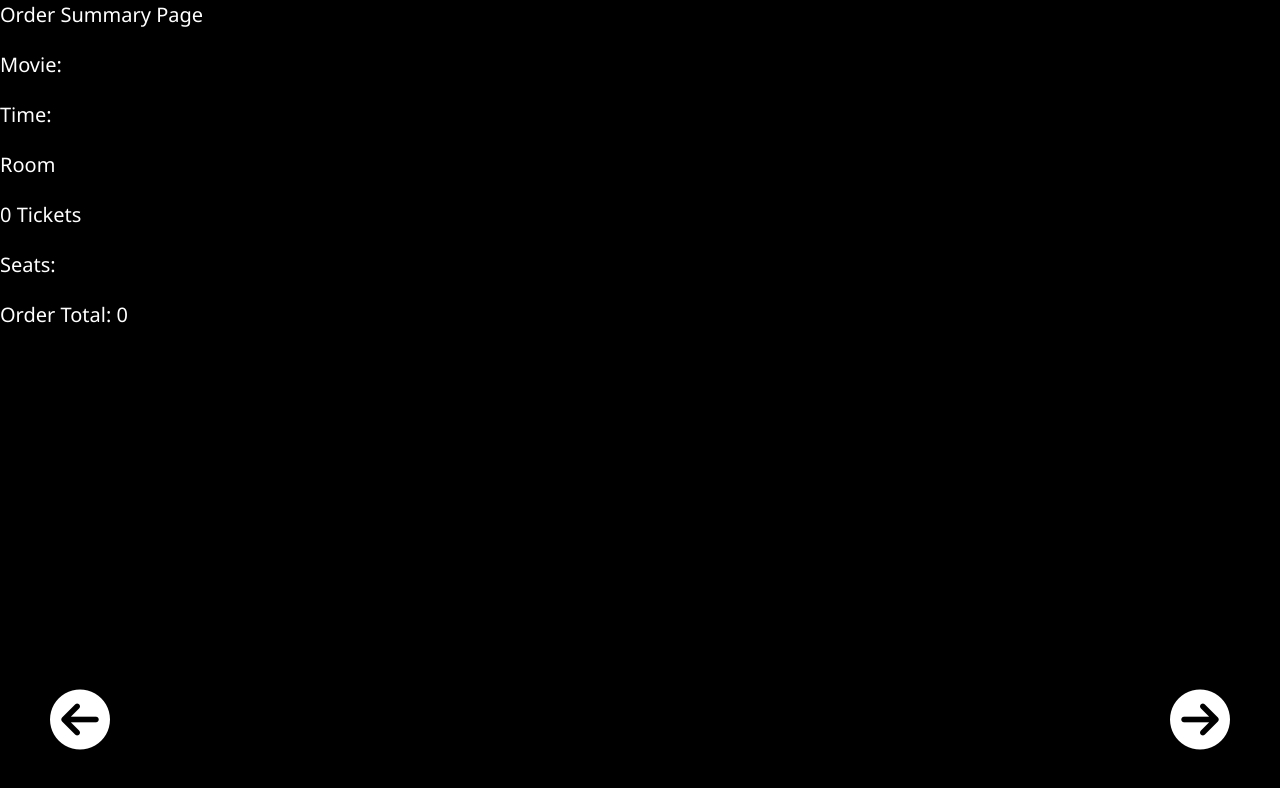
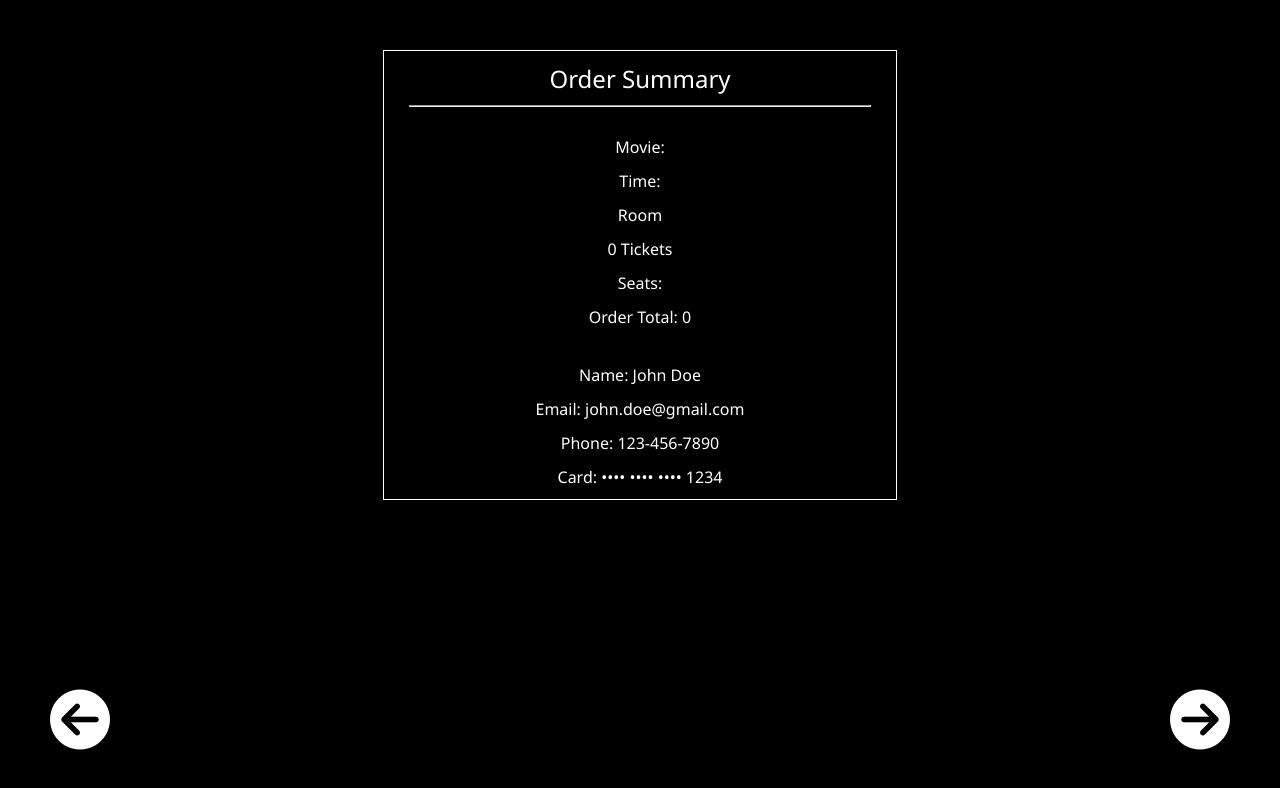
Before and after one commit to zilong-yang/360-seating, a React (Create React App) app in the folder client/: page /order-summary in a window 1280 px wide. Shown: the top 788 px of the page. Built offline with nearby package versions, Linux system fonts and the light colour scheme.

Commit message:
Added simple styles

```diff
--- a/client/public/index.html
+++ b/client/public/index.html
@@ -10,6 +10,7 @@
   <link rel="stylesheet" href="/styles/movieDisplay.css">
   <link rel="stylesheet" href="/styles/navbutton.css">
   <link rel="stylesheet" href="/styles/seatSelection.css">
+  <link rel="stylesheet" href="/styles/orderSummary.css">
   <script src="./js/control.js"></script>
   <title>360Seating</title>
 </head>
--- /dev/null
+++ b/client/public/styles/orderSummary.css
@@ -0,0 +1,41 @@
+.summary-container {
+	display: flex;
+	flex-direction: column;
+	justify-content: center;
+
+	margin: 50px auto auto;
+	border: 1px white solid;
+
+	width: 40%;
+
+	font-size: 0.8em;
+}
+
+.page-name-container {
+	display: flex;
+	flex-direction: column;
+
+	padding-top: 10px;
+	padding-bottom: 20px;
+}
+
+#page-name {
+	margin: auto;
+	font-size: 1.5em;
+}
+
+.summary {
+	margin: auto;
+	width: fit-content;
+
+	display: flex;
+	flex-direction: column;
+	justify-items: center;
+}
+
+.summary > p {
+	width: inherit;
+
+	margin: auto;
+	padding-bottom: 10px;
+}
--- a/client/src/Components/OrderSummary.js
+++ b/client/src/Components/OrderSummary.js
@@ -12,15 +12,28 @@ const OrderSummary = (props) => {
 
     return (
         <>
-            <h1>Order Summary Page</h1>
+            <div className='summary-container'>
+                <div className='page-name-container'>
+                    <h1 id='page-name'>Order Summary</h1>
+                    <hr width='90%' />
+                </div>
 
-            <div className={'summary'}>
+                <div className='summary'>
                     <p>Movie: {order.movieName}</p>
                     <p>Time: {order.movieTime}</p>
                     <p>Room {order.roomNumber}</p>
                     <p>{order.numAdults + order.numChildren + order.numSeniors} Tickets</p>
-                <p>Seats: {order.seats.toString()}</p>
+                    <p>Seats: {order.seats}</p>
                     <p>Order Total: {order.total}</p>
+
+                    <br />
+
+                    {/*TODO: fill in with information from checkout page*/}
+                    <p>Name: {"John Doe"}</p>
+                    <p>Email: {"john.doe@gmail.com"}</p>
+                    <p>Phone: {"123-456-7890"}</p>
+                    <p>Card: {"•••• •••• •••• 1234"}</p>
+                </div>
             </div>
 
                 <BackButton />
```
Lines whose indentation alone changed are shown as unchanged.
